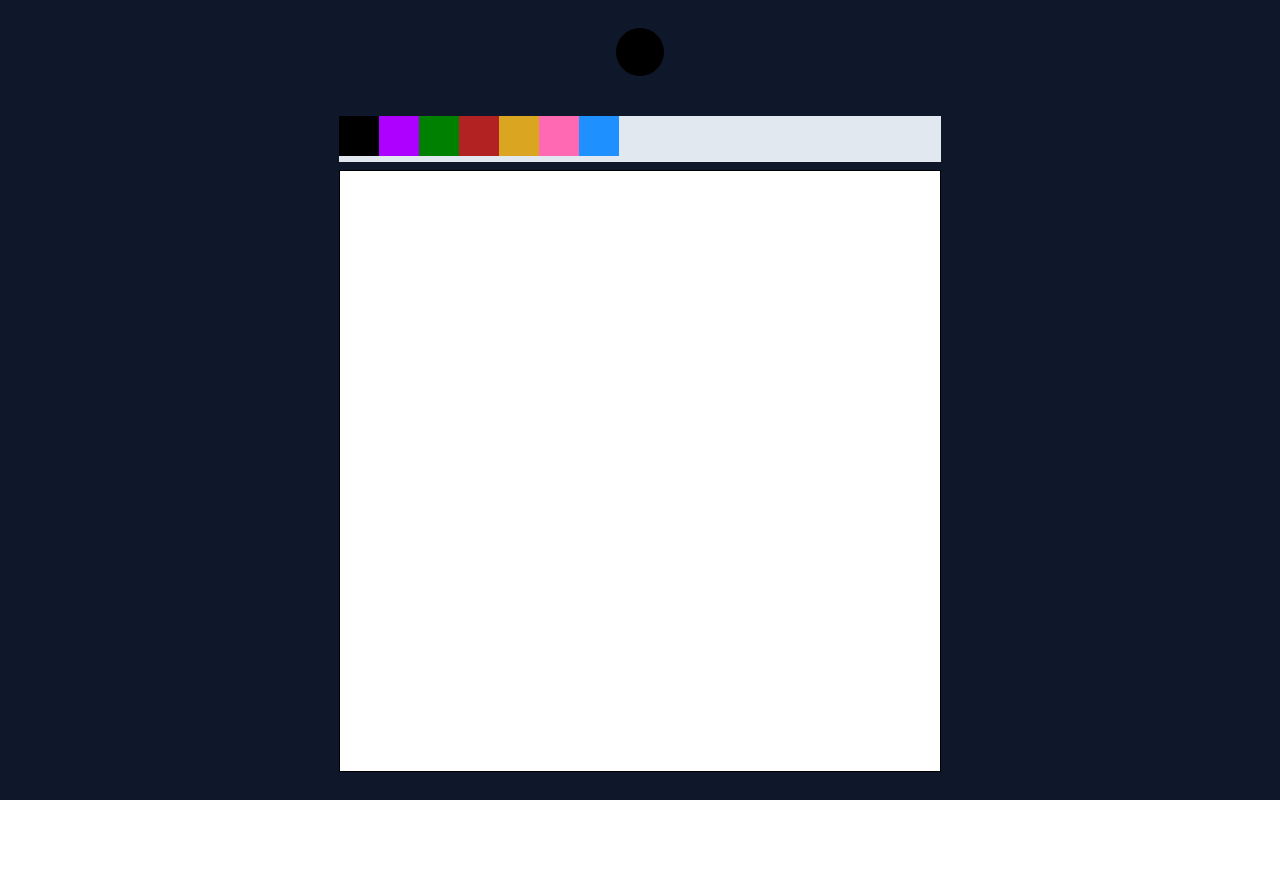
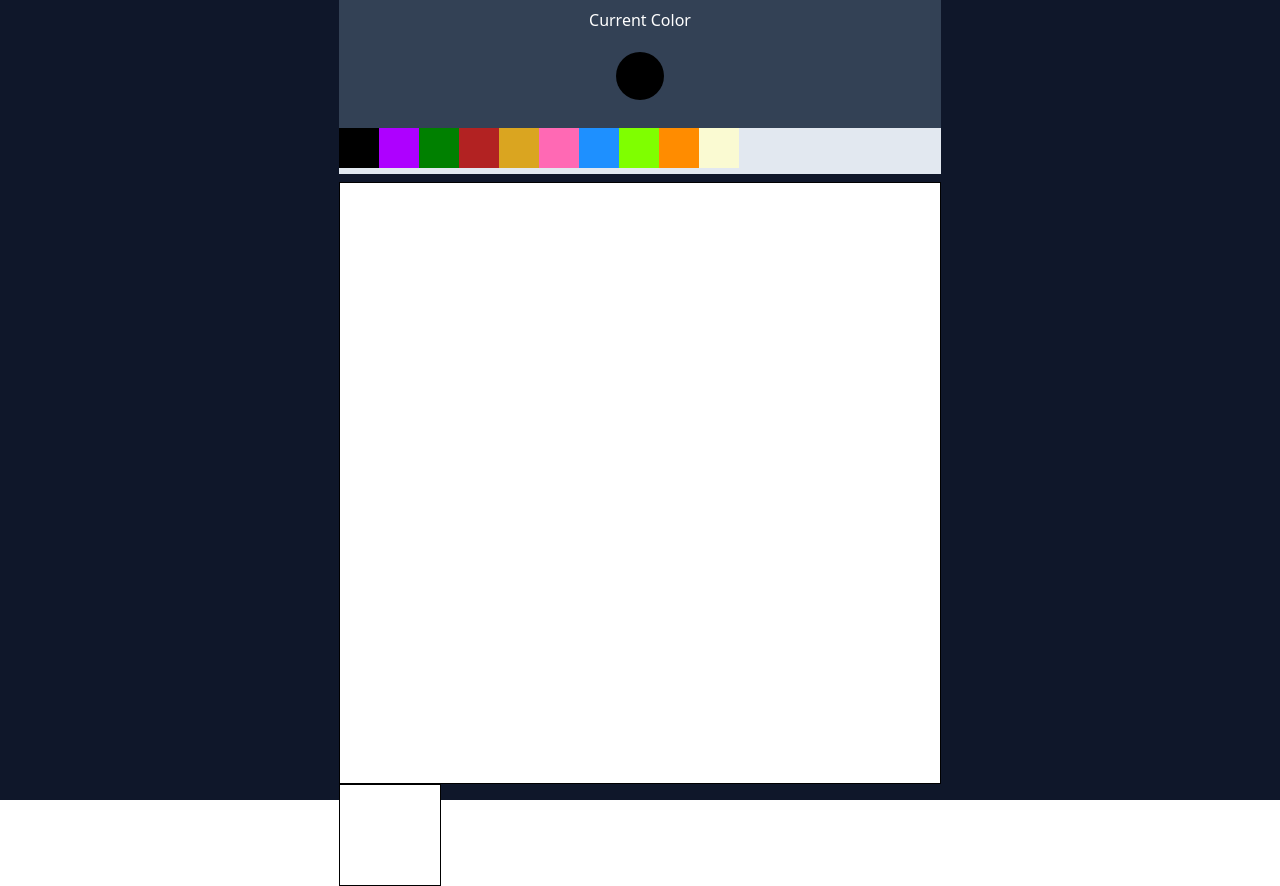
Before and after one commit to duris/canvas-drawing-app, a Next.js app: page / in a window 1280 px wide. Before the commit the page ends 800 px from the top, so only its background shows below. Built offline with nearby package versions, Linux system fonts and the light colour scheme.

Commit message:
added mini map

```diff
--- a/components/Canvas.js
+++ b/components/Canvas.js
@@ -1,5 +1,5 @@
 import { useState } from "react"
-import { useOnDraw } from "./Hooks"
+import { useOnDraw, useSaveCanvas } from "./Hooks"
 
 const Canvas = (
   {
@@ -10,55 +10,56 @@ const Canvas = (
   const [currentColor, setCurrentColor] = useState('#000000')
 
 
-  function loadGrid(ctx) {
-    const bw = window.innerWidth
-    const bh = window.innerHeight
-    const lw = 1              // box border
-    const boxRow = 20         // how many boxes
-    const box = bw / boxRow   // box size
-    ctx.lineWidth = lw
-    ctx.strokeStyle = 'rgba(234, 234, 234, 0.3)'
-    for (let x=0;x<bw;x+=box)
-    {
-      for (let y=0;y<bh;y+=box)
-      {
-        ctx.strokeRect(x,y,box,box)
-      }
-    }
+  const setCanvasRef = useOnDraw(onDraw)
+  const setCanvasRef2 = useSaveCanvas(saveCanvas)
+
+  var source;
+  var dest;
+
+  function saveCanvas(ctx){
+
+        if (source) {
+          ctx.drawImage(source, 0, 0)
+        }
+        dest = ctx
   }
 
 
-  const setCanvasRef = useOnDraw(onDraw)
 
   function onDraw(ctx, point) {
 
     ctx.fillStyle = currentColor
 
-    const bw = window.innerWidth
-    const bh = window.innerHeight
-    const lw = .1              // box border
-    const boxRow = 33         // how many boxes
+
+    const lw = 0
+    const size = 20      // box border
+    const boxRow = 40
+    const bw = boxRow*size
+    const bh = boxRow*size      // how many boxes
     const box = bw / boxRow   // box size
     ctx.lineWidth = lw
-    ctx.strokeStyle = 'rgba(215, 215, 215, 0.3)'
+    ctx.strokeStyle = 'black'
     for (let x=0;x<bw;x+=box)
     {
       for (let y=0;y<bh;y+=box)
       {
         let boxToDrawX = Math.ceil(point.x/box)
         let boxToDrawY = Math.ceil(point.y/box)
-        // console.log(box)
+
         ctx.beginPath()
-        ctx.rect((boxToDrawX*23)-23,( boxToDrawY*23)-23, 23, 23);
+        ctx.rect((boxToDrawX*box)-box,( boxToDrawY*box)-box, box, box);
         ctx.fill();
-        ctx.strokeRect(x,y,box,box)
+        //DRAW GRID
+        // ctx.strokeRect(x,y,box,box)
+
       }
     }
+    dest.drawImage(ctx.canvas,0,0,100,100)
   }
 
   return(
     <div>
-      <div className={`bg-[${currentColor}] h-12 w-12 rounded-full flex m-auto mb-10`}></div>
+      <div className="p-2 bg-slate-700 text-center text-white">Current Color<div className={`bg-[${currentColor}] h-12 w-12 rounded-full flex m-auto my-5`}></div></div>
       <div className=" bg-slate-200 mb-2 w-full">
        <button onClick={() => setCurrentColor('#000000')} className=" bg-[#000000] w-10 h-10"></button>
        <button onClick={() => setCurrentColor('#ae00ff')} className=" bg-[#ae00ff] w-10 h-10"></button>
@@ -67,6 +68,9 @@ const Canvas = (
        <button onClick={() => setCurrentColor('#DAA520')} className=" bg-[#DAA520] w-10 h-10"></button>
        <button onClick={() => setCurrentColor('#FF69B4')} className=" bg-[#FF69B4] w-10 h-10"></button>
        <button onClick={() => setCurrentColor('#1E90FF')} className=" bg-[#1E90FF] w-10 h-10"></button>
+       <button onClick={() => setCurrentColor('#7FFF00')} className=" bg-[#7FFF00] w-10 h-10"></button>
+       <button onClick={() => setCurrentColor('#FF8C00')} className=" bg-[#FF8C00] w-10 h-10"></button>
+       <button onClick={() => setCurrentColor('#FAFAD2')} className=" bg-[#FAFAD2] w-10 h-10"></button>
 
       </div>
     <canvas
@@ -75,6 +79,13 @@ const Canvas = (
       style={canvasStyle}
       ref={setCanvasRef}
     />
+    <canvas
+      width={100}
+      height={100}
+      style={canvasStyle}
+      ref={setCanvasRef2}
+    />
+
     </div>
   )
 }
--- /dev/null
+++ b/components/ClickDrag.js
@@ -0,0 +1,20 @@
+import { useRef } from "react";
+
+
+
+export function clickDrag(onDraw) {
+
+
+
+  const canvasRef =  useRef(null);
+
+  function setCanvasRef(ref) {
+    if(!ref) return;
+    canvasRef.current = ref;
+
+    const ctx = canvasRef.current.getContext('2d');
+    if(saveCanvas) saveCanvas(ctx);
+  }
+
+  return setCanvasRef
+}
--- a/components/Hooks.js
+++ b/components/Hooks.js
@@ -1,4 +1,6 @@
 import { useRef } from "react";
+
+
 
 export function useOnDraw(onDraw) {
 
@@ -8,20 +10,15 @@ export function useOnDraw(onDraw) {
     if(!ref) return;
     canvasRef.current = ref;
     initMouseMoveListener()
-
   }
-
   function initMouseMoveListener() {
     const mouseMoveListener = (e) => {
-      // console.log({x: e.clientX, y: e.clientY});
       const point = computePointInCanvas(e.clientX, e.clientY);
       const ctx = canvasRef.current.getContext('2d');
       if(onDraw) onDraw(ctx, point);
-      // if(loadGrid) loadGrid(ctx);
     }
     window.addEventListener('mousemove', mouseMoveListener)
   }
-
   function computePointInCanvas(clientX, clientY) {
     if(canvasRef.current) {
           const boundingRect = canvasRef.current.getBoundingClientRect()
@@ -32,8 +29,21 @@ export function useOnDraw(onDraw) {
     } else {
       return null;
     }
+  }
+  return setCanvasRef;
+}
 
+export function useSaveCanvas(saveCanvas) {
+
+  const canvasRef =  useRef(null);
+
+  function setCanvasRef(ref) {
+    if(!ref) return;
+    canvasRef.current = ref;
+
+    const ctx = canvasRef.current.getContext('2d');
+    if(saveCanvas) saveCanvas(ctx);
   }
 
-  return setCanvasRef;
+  return setCanvasRef
 }
```
